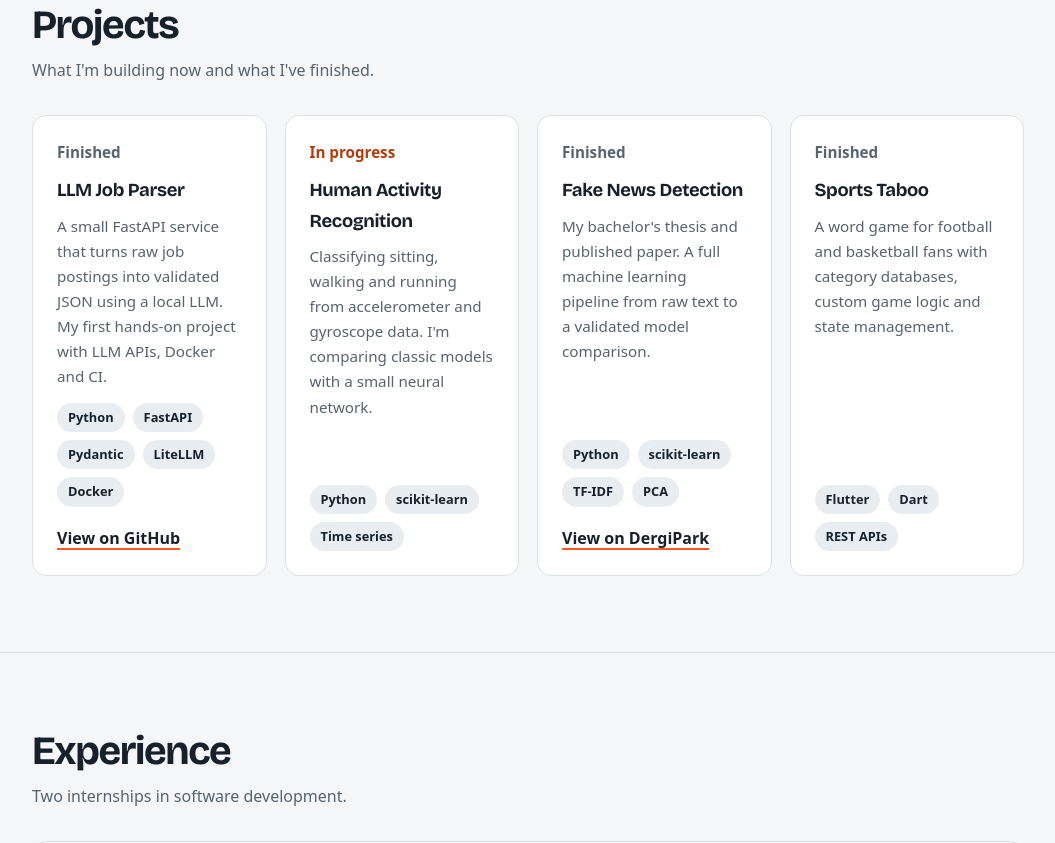
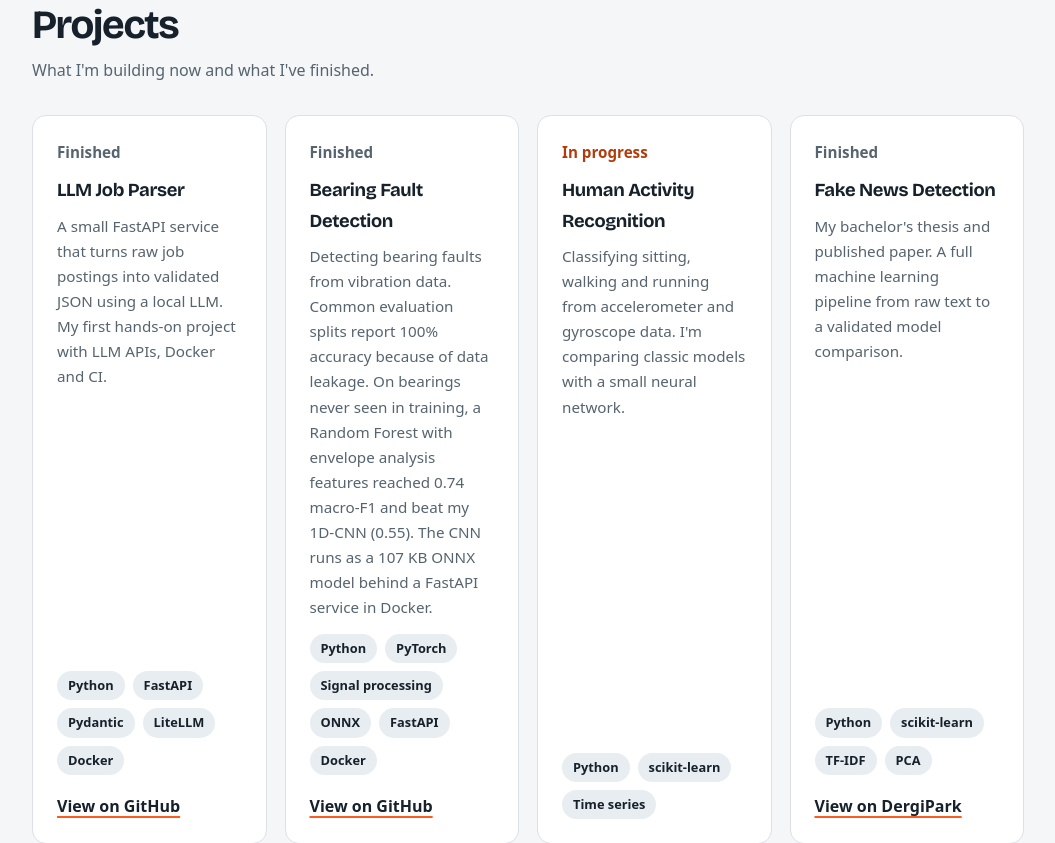
Before and after one commit to Batubttl/Batubttl.github.io, a plain HTML site: page index.html in a window 1280 px wide. Shown: the part 1900-2743 px from the top of the page, without its empty margins (112-1167 px from the left). Drawn offline with nearby package versions, Linux system fonts and the light colour scheme.

Commit message:
Add bearing fault detection project, update skills

```diff
--- a/index.html
+++ b/index.html
@@ -552,6 +552,19 @@
               GitHub</a></div>
         </div>
         <div class="card proj">
+          <p class="status">Finished</p>
+          <h3>Bearing Fault Detection</h3>
+          <p>Detecting bearing faults from vibration data. Common evaluation splits report 100% accuracy because of
+            data leakage. On bearings never seen in training, a Random Forest with envelope analysis features reached
+            0.74 macro-F1 and beat my 1D-CNN (0.55). The CNN runs as a 107 KB ONNX model behind a FastAPI service in
+            Docker.</p>
+          <div class="chips"><span class="chip">Python</span><span class="chip">PyTorch</span><span class="chip">Signal
+              processing</span><span class="chip">ONNX</span><span class="chip">FastAPI</span><span
+              class="chip">Docker</span></div>
+          <div class="links"><a href="https://github.com/Batubttl/Bearing-fault-detection" target="_blank"
+              rel="noopener">View on GitHub</a></div>
+        </div>
+        <div class="card proj">
           <p class="status live">In progress</p>
           <h3>Human Activity Recognition</h3>
           <p>Classifying sitting, walking and running from accelerometer and gyroscope data. I'm comparing classic
@@ -651,12 +664,15 @@
         <div class="card">
           <h3>Machine Learning</h3>
           <div class="chips"><span class="chip">Supervised learning</span><span class="chip">Model
-              evaluation</span><span class="chip">Feature selection</span><span class="chip">scikit-learn</span></div>
+              evaluation</span><span class="chip">Feature selection</span><span class="chip">scikit-learn</span><span
+              class="chip">PyTorch (basics)</span><span class="chip">Signal processing</span></div>
         </div>
         <div class="card">
           <h3>Tools</h3>
-          <div class="chips"><span class="chip">Git</span><span class="chip">Flutter</span><span class="chip">REST
-              APIs</span><span class="chip">Jupyter</span><span class="chip">LaTeX</span></div>
+          <div class="chips"><span class="chip">Git</span><span class="chip">Docker</span><span
+              class="chip">FastAPI</span><span class="chip">REST APIs</span><span class="chip">GitHub
+              Actions</span><span class="chip">ONNX</span><span class="chip">Flutter</span><span
+              class="chip">Jupyter</span><span class="chip">LaTeX</span></div>
         </div>
         <div class="card">
           <h3>Languages</h3>
```
